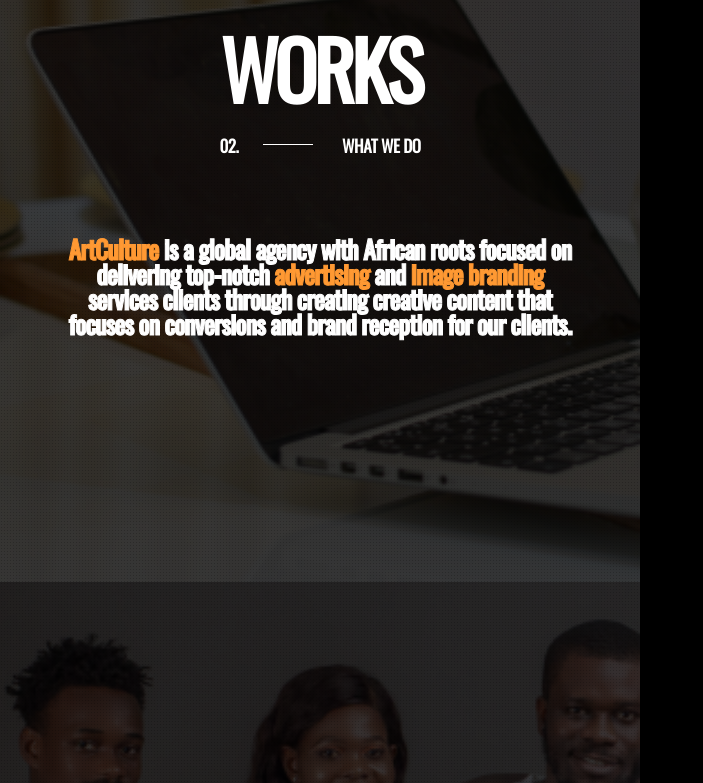
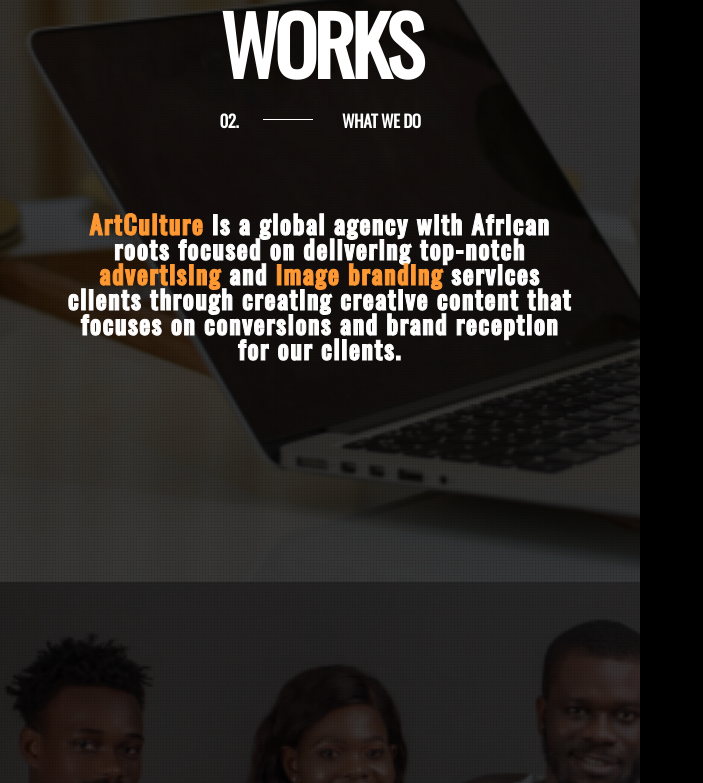
Before and after one commit to Mpiranha/artculture, a plain HTML site: page index.html in a window 1280 px wide. Shown: the part 1818-2601 px from the top of the page, without its empty margins (0-703 px from the left). Drawn offline with Linux system fonts and the light colour scheme; files whose address does not match are found by name; a web font is replaced by a local one.

Commit message:
font styling

```diff
--- a/css/style.css
+++ b/css/style.css
@@ -520,7 +520,7 @@
 font-size: 25px;
 text-align: center;
 text-transform: none;
-letter-spacing: -0.02em;
+letter-spacing: 0.08em;
 color: #fff;
 margin: -2px auto 0 auto;
 width: 100%;
@@ -616,7 +616,7 @@
 font-weight: 700;
 text-align: center;
 text-transform: uppercase;
-letter-spacing: -0.02em;
+letter-spacing: 0.08em;
 color: #fff;
 margin: 0 auto;
 line-height: 1;
@@ -628,6 +628,7 @@
 position: relative;
 margin: 0 auto;
 z-index: 5;
+font-family: 'Oswald', sans-serif;
 }
 
 
```
